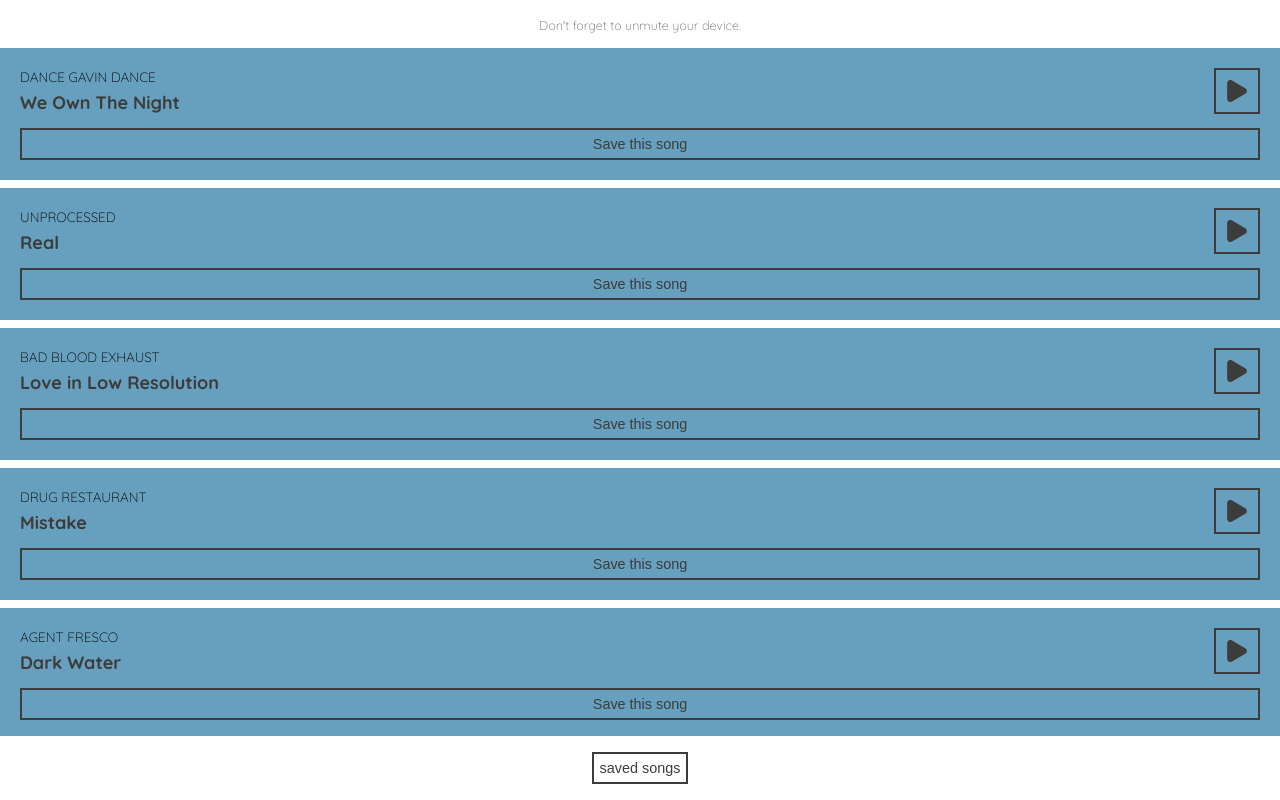
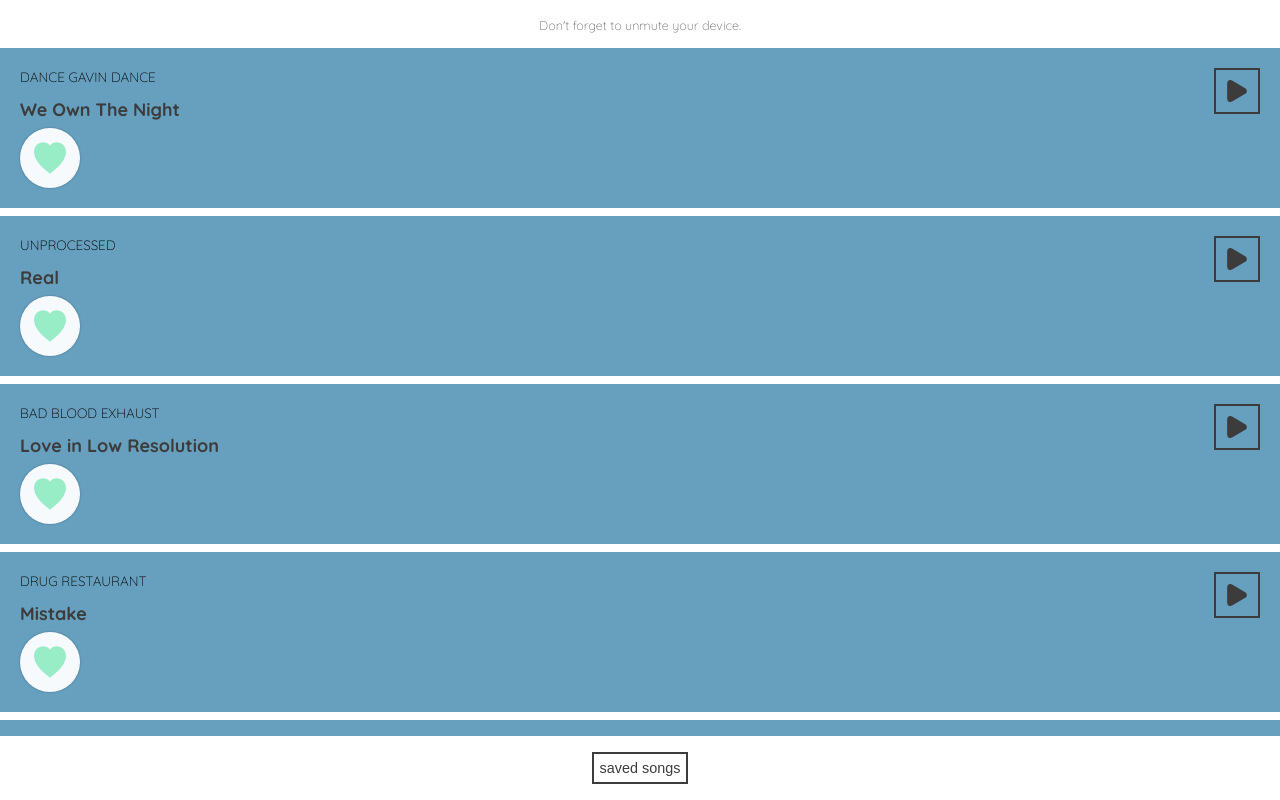
Before and after one commit to ninapeters/resonance, a React (Create React App) app: page / in a window 1280 px wide. Built offline with nearby package versions, Linux system fonts and the light colour scheme.

Commit message:
Update Buttons

```diff
--- a/src/components/Artists/ArtistList.js
+++ b/src/components/Artists/ArtistList.js
@@ -1,7 +1,8 @@
 import styled from 'styled-components/macro'
 import PropTypes from 'prop-types'
 import AudioButton from '../Buttons/AudioButton'
-import ButtonPrimary from '../Buttons/ButtonPrimary'
+import Button from '../Buttons/Button'
+import { SaveIcon } from '../Icons'
 
 ArtistList.propTypes = {
   artists: PropTypes.array.isRequired,
@@ -34,14 +35,14 @@
             />
           </AudioButtonWrapper>
           <ButtonWrapper>
-            <ButtonPrimary
+            <Button
               id={id}
               onClick={() => saveSong(id)}
               disabled={savedSongs?.some((song) => song.id === id)}
               data-testid="save-button"
             >
-              Save this song
-            </ButtonPrimary>
+              <SaveIcon />
+            </Button>
           </ButtonWrapper>
         </ListItemStyled>
       ))}
--- /dev/null
+++ b/src/components/Buttons/Button.js
@@ -0,0 +1,31 @@
+import styled from 'styled-components/macro'
+import PropTypes from 'prop-types'
+
+const ButtonStyled = styled.button`
+  background: var(--white-transparent);
+  border: none;
+  border-radius: ${(props) =>
+    props.isDelteButton ? '34px 10px 10px 34px' : '50%'};
+  box-shadow: var(--shadow-light);
+  fill: ${(props) =>
+    props.isDelteButton
+      ? 'var(--cta-red)'
+      : 'var(--spotify-green-transparent)'};
+  height: 60px;
+  padding: 14px;
+  width: 60px;
+
+  &:disabled {
+    fill: var(--spotify-green);
+  }
+`
+const Button = (props) => <ButtonStyled {...props} />
+
+Button.propTypes = {
+  onClick: PropTypes.func,
+  isDelteButton: PropTypes.bool,
+  disabled: PropTypes.bool,
+  children: PropTypes.element.isRequired,
+}
+
+export default Button
--- a/src/components/Buttons/ButtonPrimary.js
+++ /dev/null
@@ -1,24 +0,0 @@
-import styled from 'styled-components/macro'
-import PropTypes from 'prop-types'
-
-const ButtonStyled = styled.button`
-  background-color: transparent;
-  border: var(--primary-dark) 2px solid;
-  color: var(--primary-dark);
-  font-size: 0.8em;
-  padding: 6px;
-  width: 100%;
-
-  &:disabled {
-    opacity: 50%;
-  }
-`
-const ButtonPrimary = (props) => <ButtonStyled {...props} />
-
-ButtonPrimary.propTypes = {
-  disabled: PropTypes.bool,
-  onClick: PropTypes.func,
-  children: PropTypes.string.isRequired,
-}
-
-export default ButtonPrimary
--- a/src/components/Buttons/ButtonSecondary.js
+++ /dev/null
@@ -1,20 +0,0 @@
-import styled from 'styled-components/macro'
-import PropTypes from 'prop-types'
-
-const ButtonStyled = styled.button`
-  background-color: var(--primary-dark);
-  border: none;
-  fill: var(--white);
-  font-size: 0.8em;
-  padding: 10px;
-  height: 100%;
-  width: 36px;
-`
-const ButtonSecondary = (props) => <ButtonStyled {...props} />
-
-ButtonSecondary.propTypes = {
-  onClick: PropTypes.func,
-  children: PropTypes.element.isRequired,
-}
-
-export default ButtonSecondary
--- a/src/components/Icons.js
+++ b/src/components/Icons.js
@@ -1,7 +1,8 @@
 import { ReactComponent as PlayIcon } from '../assets/play.svg'
 import { ReactComponent as PauseIcon } from '../assets/pause.svg'
+import { ReactComponent as SaveIcon } from '../assets/save.svg'
 import { ReactComponent as XIcon } from '../assets/x.svg'
 import { ReactComponent as ResetIcon } from '../assets/reset.svg'
 import { ReactComponent as BinIcon } from '../assets/bin.svg'
 
-export { PlayIcon, PauseIcon, XIcon, ResetIcon, BinIcon }
+export { PlayIcon, PauseIcon, SaveIcon, XIcon, ResetIcon, BinIcon }
--- a/src/components/SavedSongs/SavedSong.js
+++ b/src/components/SavedSongs/SavedSong.js
@@ -2,7 +2,7 @@
 import PropTypes from 'prop-types'
 import { useState } from 'react'
 import AudioButton from '../Buttons/AudioButton'
-import ButtonSecondary from '../Buttons/ButtonSecondary'
+import Button from '../Buttons/Button'
 import { XIcon, ResetIcon, BinIcon } from '../Icons'
 
 SavedSong.propTypes = {
@@ -33,13 +33,13 @@
       {toBeDeleted || (
         <ListItem>
           <ButtonWrapper>
-            <ButtonSecondary
+            <Button
               id={id}
               onClick={() => prepareToDelete(id)}
               data-testid="prepare-delete-button"
             >
               <XIcon />
-            </ButtonSecondary>
+            </Button>
           </ButtonWrapper>
           <Artist>{artist}</Artist>
           <Song>{songTitle}</Song>
@@ -125,6 +125,6 @@
     text-align: center;
   }
 `
-const ConfirmationButton = styled(ButtonSecondary)`
+const ConfirmationButton = styled(Button)`
   justify-self: center;
 `
```
Also changed, not shown: src/components/Buttons/Button.md (added, +19 -0 lines), src/components/Buttons/ButtonPrimary.md (deleted, +0 -13 lines), src/components/Buttons/ButtonSecondary.md (deleted, +0 -7 lines), 2 other files (tests, documents, lock files or other folders).
